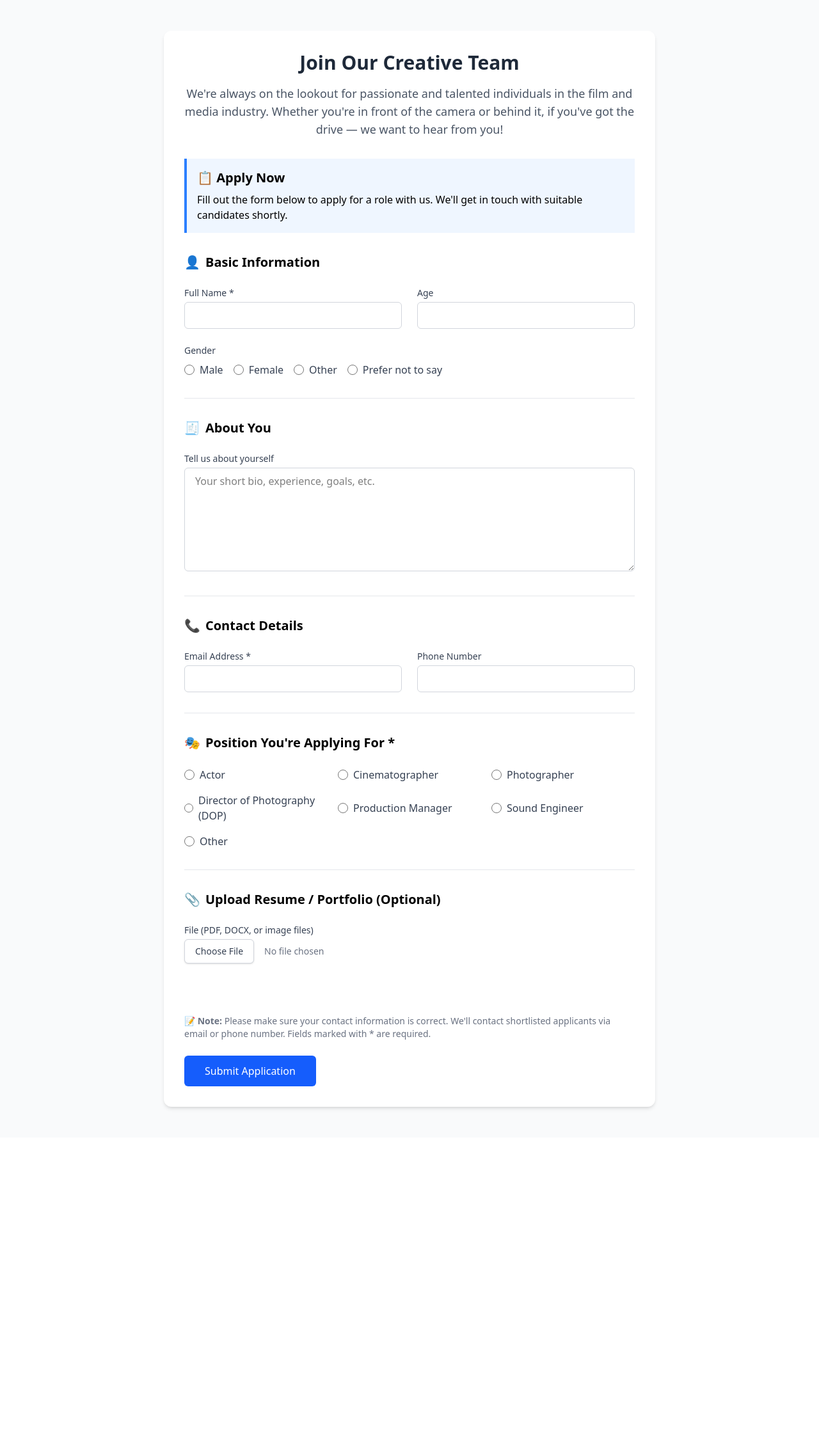
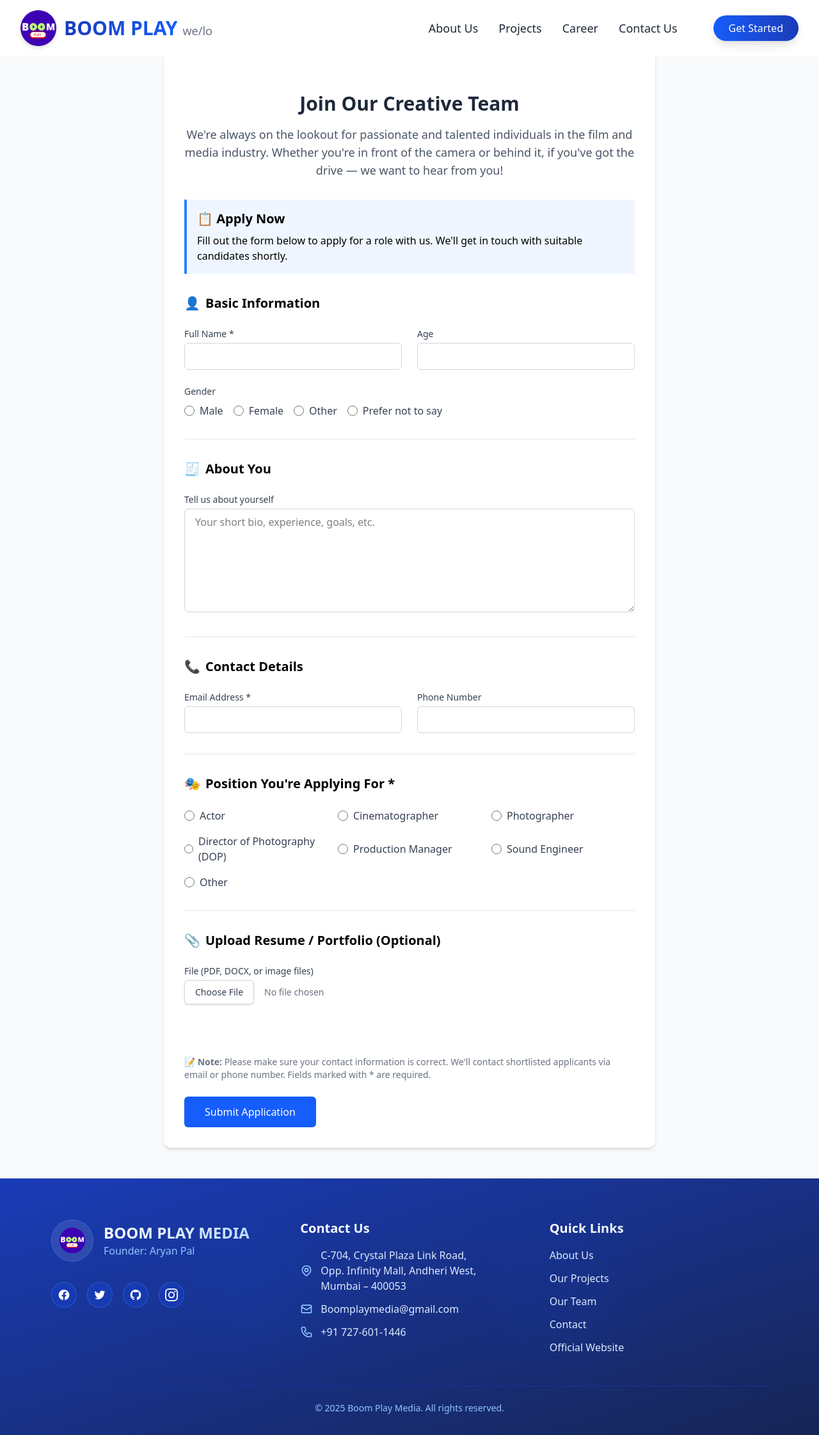
Before and after one commit to aryanpal32/boomplay, a Next.js app: page /CareerPage in a window 1280 px wide. Shown: the whole page at 64% size. Before the commit the page ends 1778 px from the top, so only its background shows below. Built offline with nearby package versions, Linux system fonts and the light colour scheme.

Commit message:
apply job fixed

```diff
--- a/pages/CareerPage.js
+++ b/pages/CareerPage.js
@@ -1,5 +1,7 @@
 import { useState } from 'react';
 import Head from 'next/head';
+import Header from '@/components/Header';
+import Footer from '@/components/Footer';
 
 export default function CareerPage() {
   const [formData, setFormData] = useState({
@@ -81,7 +83,9 @@ export default function CareerPage() {
   };
 
   return (
-    <div className="min-h-screen bg-gray-50 py-12 px-4 sm:px-6 lg:px-8">
+    <div>
+    <Header />
+    <div className="min-h-screen bg-gray-50 py-12 px-4 sm:px-6 lg:px-8 ">
       <Head>
         <title>Join Our Creative Team</title>
       </Head>
@@ -89,7 +93,7 @@ export default function CareerPage() {
       <div className="max-w-3xl mx-auto bg-white rounded-xl shadow-md overflow-hidden p-8">
         {/* Header and description */}
         <div className="text-center mb-8">
-          <h1 className="text-3xl font-bold text-gray-800">Join Our Creative Team</h1>
+          <h1 className="text-3xl font-bold text-gray-800 mt-16">Join Our Creative Team</h1>
           <p className="mt-4 text-lg text-gray-600">
             We&apos;re always on the lookout for passionate and talented individuals in the film and media industry.
             Whether you&apos;re in front of the camera or behind it, if you&apos;ve got the drive — we want to hear from you!
@@ -324,5 +328,7 @@ export default function CareerPage() {
         </form>
       </div>
     </div>
+    <Footer />
+    </div>
   );
 }
--- a/pages/index.js
+++ b/pages/index.js
@@ -18,8 +18,7 @@ const Home = () => (
     <HeroSection />
     <AboutUs />
     <main className="p-10">
-      <section id="projects" className="mt-10">
-        <h2 className="text-3xl text-center mb-6">Projects</h2>
+      <section id="projects" className="mt-2">
         <div className="flex flex-wrap justify-center">
           {projects.map((project, index) => (
             <ProjectCard key={index} {...project} />
```
